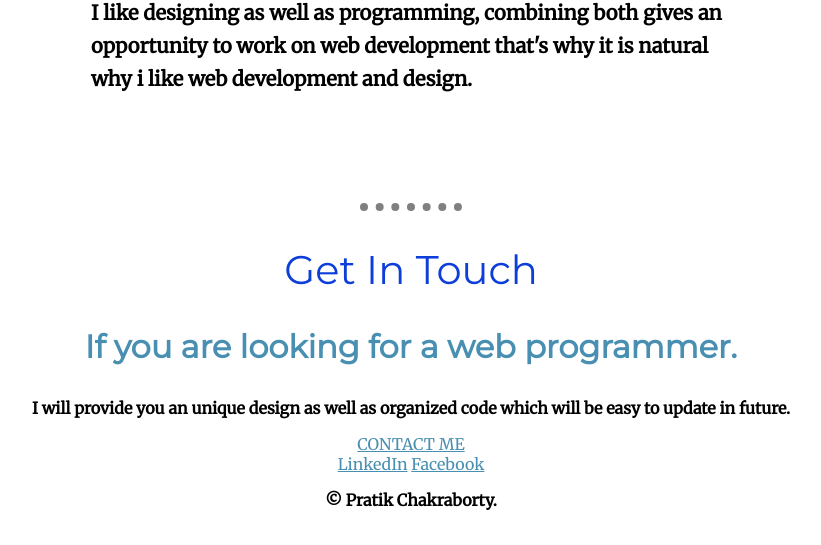
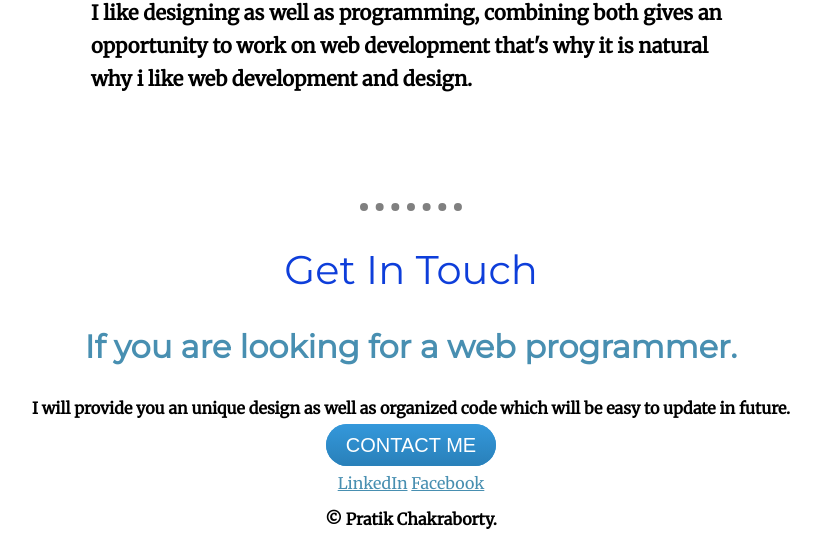
Before and after one commit to prat1k-chakrab0rty/personal-site, a plain HTML site: page index.html in a window 1280 px wide. Shown: the part 1977-2522 px from the top of the page, without its empty margins (229-1050 px from the left). Drawn offline with Linux system fonts and the light colour scheme.

Commit message:
Update 1.02

```diff
--- a/css/styles.css
+++ b/css/styles.css
@@ -22,7 +22,7 @@ p{
 }
 .bottom-container{
     /* background-color: #E8FFC2; */
-    padding-bottom: 0%;
+    margin-top: 1rem;
 }
 h1{
     padding-top: 100px;
@@ -89,3 +89,33 @@ hr{
 .first-break{
     margin-top: 50px;
 }
+
+.btn {
+    background: #3498db;
+    background-image: -webkit-linear-gradient(top, #3498db, #2980b9);
+    background-image: -moz-linear-gradient(top, #3498db, #2980b9);
+    background-image: -ms-linear-gradient(top, #3498db, #2980b9);
+    background-image: -o-linear-gradient(top, #3498db, #2980b9);
+    background-image: linear-gradient(to bottom, #3498db, #2980b9);
+    -webkit-border-radius: 28;
+    -moz-border-radius: 28;
+    border-radius: 28px;
+    font-family: Arial;
+    color: #ffffff;
+    font-size: 20px;
+    padding: 10px 20px 10px 20px;
+    text-decoration: none;
+  }
+
+  .btn:hover {
+    background: #3cb0fd;
+    background-image: -webkit-linear-gradient(top, #3cb0fd, #3498db);
+    background-image: -moz-linear-gradient(top, #3cb0fd, #3498db);
+    background-image: -ms-linear-gradient(top, #3cb0fd, #3498db);
+    background-image: -o-linear-gradient(top, #3cb0fd, #3498db);
+    background-image: linear-gradient(to bottom, #3cb0fd, #3498db);
+    text-decoration: none;
+  }
+.last-para{
+    margin-bottom: 2rem;
+}
```
